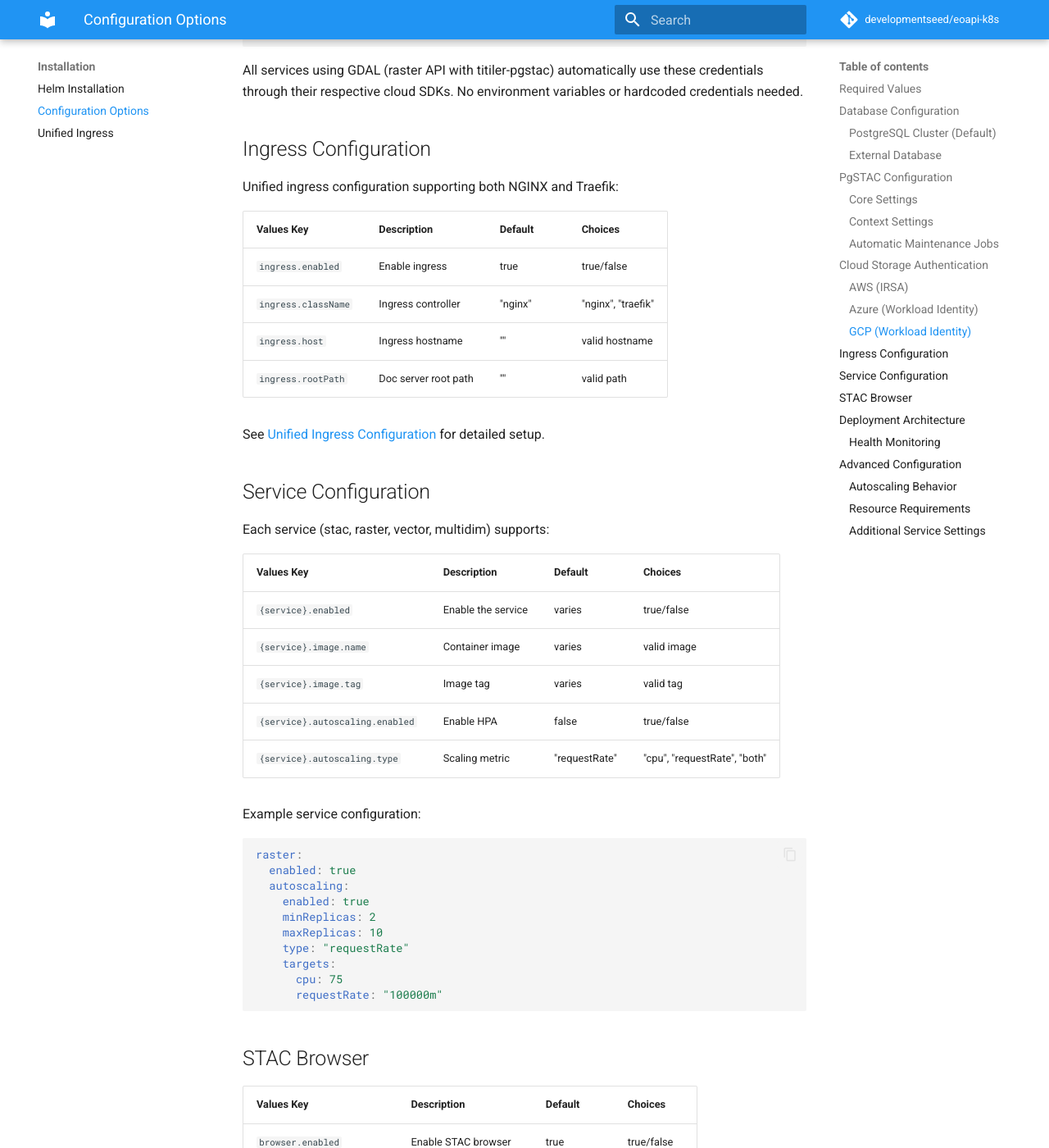
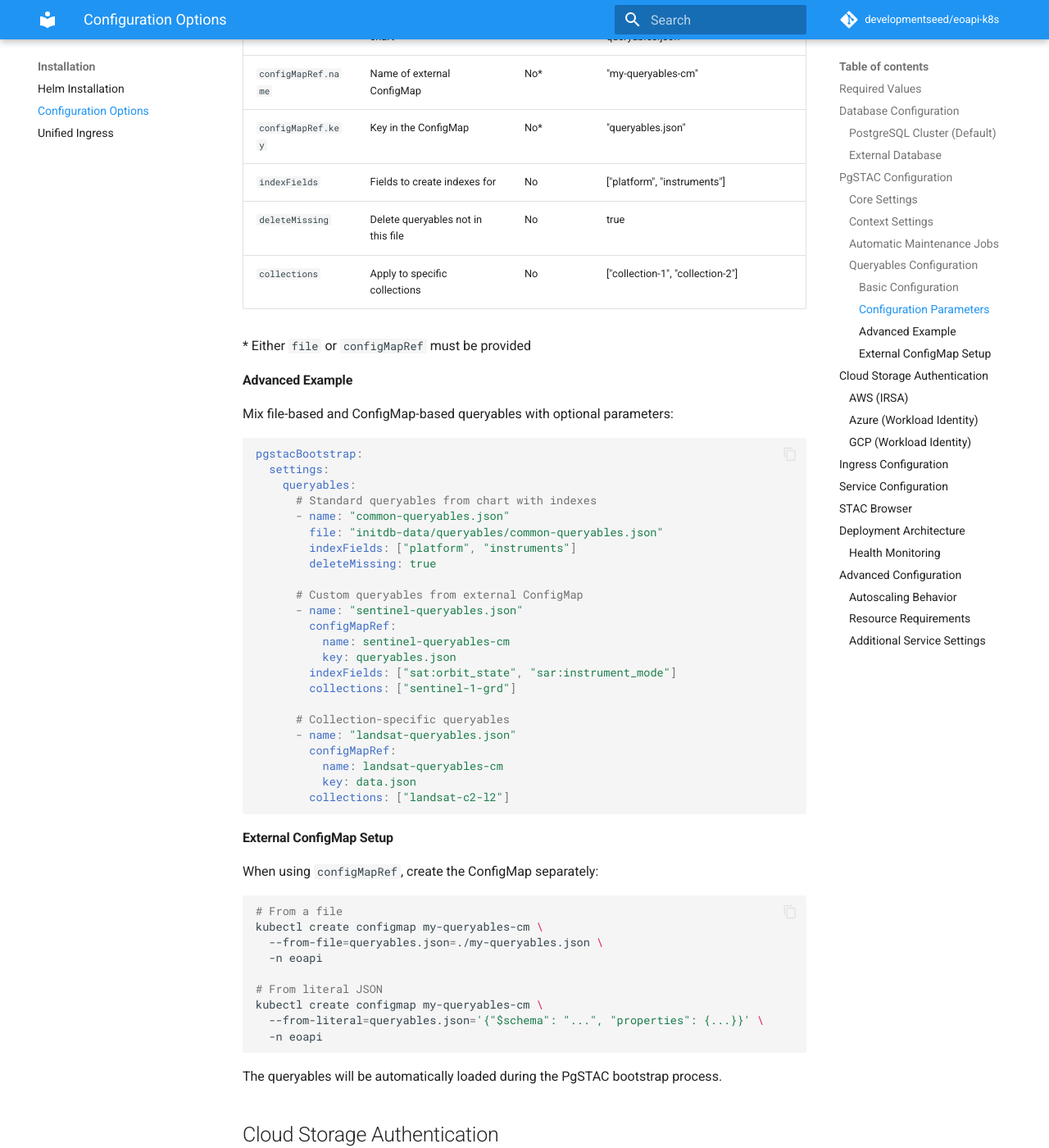
Before and after one commit to developmentseed/eoapi-k8s, an MkDocs documentation site: the page built from docs/configuration.md, in a window 1280 px wide and 1400 px high, scrolled down 4067 px. Shown: the whole window at 82% size. Built offline with MkDocs 1.6.1 and Material for MkDocs 9.7.7, drawn with Linux system fonts in a browser that asks for light colours; comment, search, counter and statistics services are not loaded; some of the changed text lies outside the part shown.

Commit message:
feat: Add queryables configuration section for STAC API search

````diff
--- a/docs/configuration.md
+++ b/docs/configuration.md
@@ -136,6 +136,91 @@ pgstacBootstrap:
       context_estimated_cost: "75000"
       context_stats_ttl: "12 hours"
 ```
+
+### Queryables Configuration
+
+Configure custom queryables for STAC API search using `pypgstac load-queryables`. Queryables can be loaded from files in the chart or from external ConfigMaps.
+
+#### Basic Configuration
+
+Each queryable requires a `name` field and either a `file` (from chart) or `configMapRef` (external ConfigMap):
+
+```yaml
+pgstacBootstrap:
+  settings:
+    queryables:
+      # File-based queryable from chart
+      - name: "common-queryables.json"
+        file: "initdb-data/queryables/test-queryables.json"
+
+      # External ConfigMap reference
+      - name: "custom-queryables.json"
+        configMapRef:
+          name: my-custom-queryables-configmap
+          key: queryables.json
+```
+
+#### Configuration Parameters
+
+| **Parameter** | **Description** | **Required** | **Example** |
+|:--------------|:----------------|:-------------|:------------|
+| `name` | Name for the queryables file | Yes | "common-queryables.json" |
+| `file` | Path to queryables file in chart | No* | "initdb-data/queryables/test-queryables.json" |
+| `configMapRef.name` | Name of external ConfigMap | No* | "my-queryables-cm" |
+| `configMapRef.key` | Key in the ConfigMap | No* | "queryables.json" |
+| `indexFields` | Fields to create indexes for | No | ["platform", "instruments"] |
+| `deleteMissing` | Delete queryables not in this file | No | true |
+| `collections` | Apply to specific collections | No | ["collection-1", "collection-2"] |
+
+\* Either `file` or `configMapRef` must be provided
+
+#### Advanced Example
+
+Mix file-based and ConfigMap-based queryables with optional parameters:
+
+```yaml
+pgstacBootstrap:
+  settings:
+    queryables:
+      # Standard queryables from chart with indexes
+      - name: "common-queryables.json"
+        file: "initdb-data/queryables/common-queryables.json"
+        indexFields: ["platform", "instruments"]
+        deleteMissing: true
+
+      # Custom queryables from external ConfigMap
+      - name: "sentinel-queryables.json"
+        configMapRef:
+          name: sentinel-queryables-cm
+          key: queryables.json
+        indexFields: ["sat:orbit_state", "sar:instrument_mode"]
+        collections: ["sentinel-1-grd"]
+
+      # Collection-specific queryables
+      - name: "landsat-queryables.json"
+        configMapRef:
+          name: landsat-queryables-cm
+          key: data.json
+        collections: ["landsat-c2-l2"]
+```
+
+#### External ConfigMap Setup
+
+When using `configMapRef`, create the ConfigMap separately:
+
+```bash
+# From a file
+kubectl create configmap my-queryables-cm \
+  --from-file=queryables.json=./my-queryables.json \
+  -n eoapi
+
+# From literal JSON
+kubectl create configmap my-queryables-cm \
+  --from-literal=queryables.json='{"$schema": "...", "properties": {...}}' \
+  -n eoapi
+```
+
+The queryables will be automatically loaded during the PgSTAC bootstrap process.
 
 ## Cloud Storage Authentication
 
````
